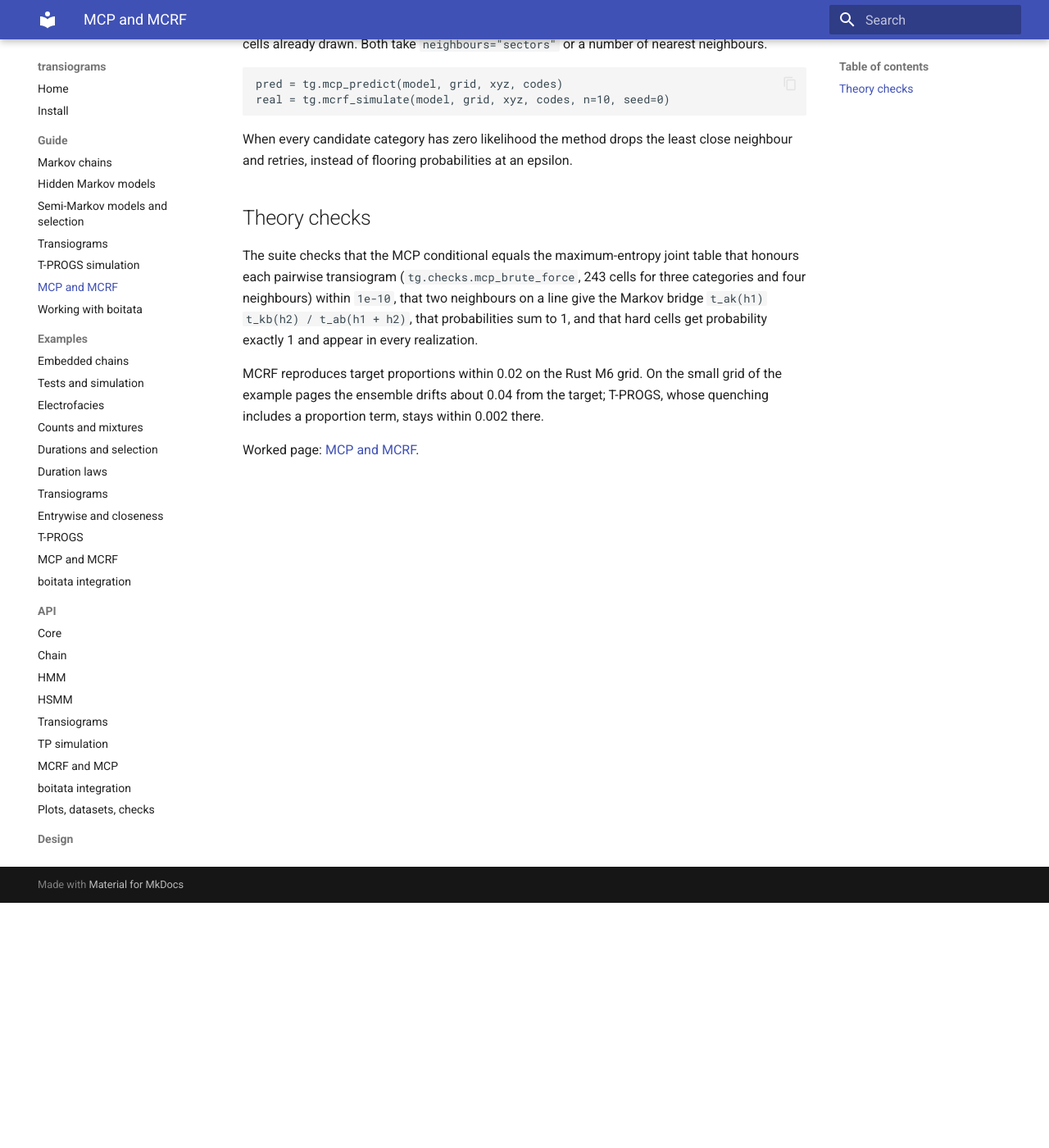
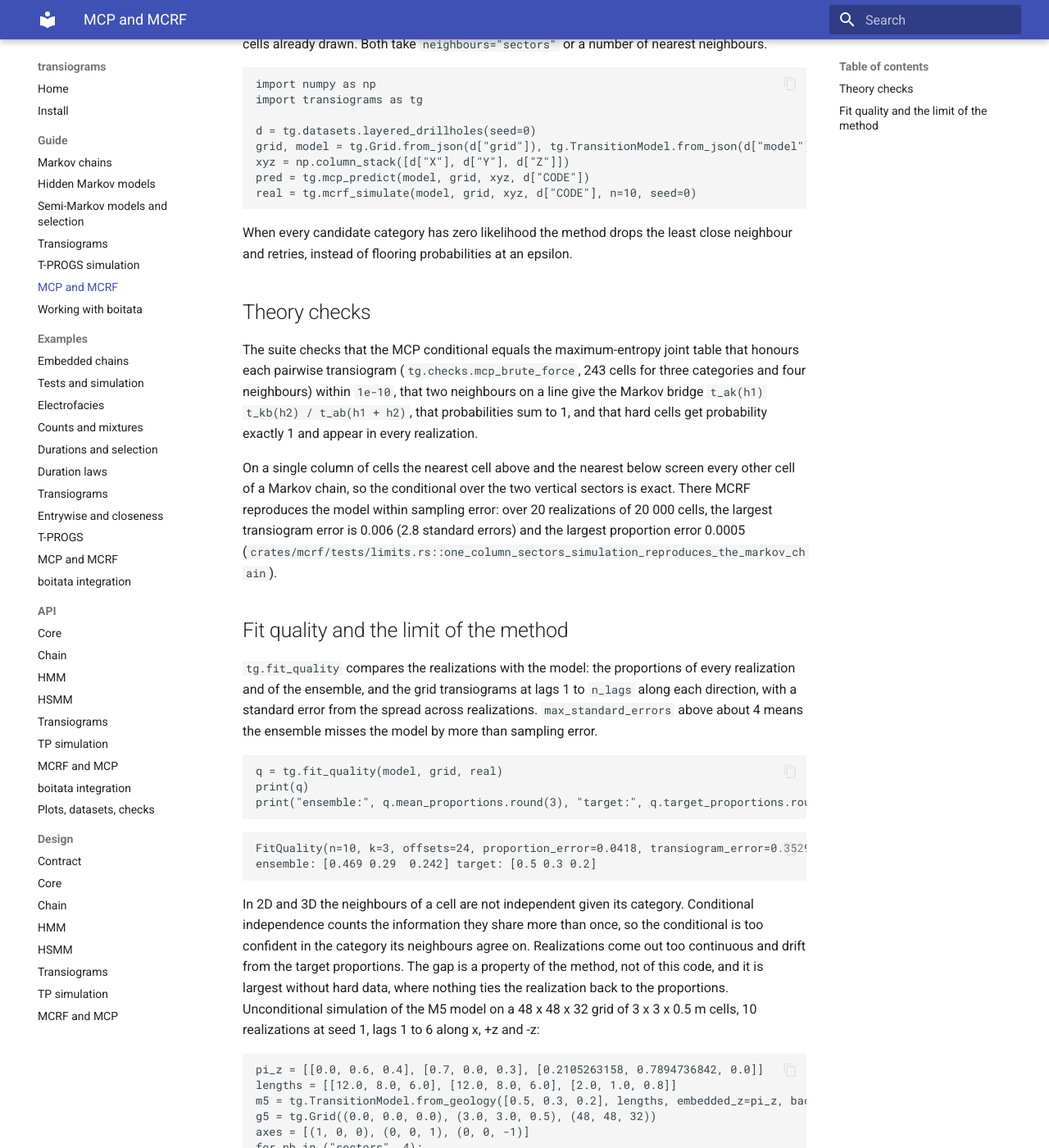
Before and after one commit to cratongen/transiograms, an MkDocs documentation site: the page built from docs/guide/mcrf-mcp.md, in a window 1280 px wide and 1400 px high, scrolled down 299 px. Shown: the whole window at 82% size. Built offline with MkDocs 1.6.1 and Material for MkDocs 9.7.7, drawn with Linux system fonts in a browser that asks for light colours; some of the changed text lies outside the part shown.

Commit message:
docs(mcrf): document the conditional-independence gap with seeded limit tests

````diff
--- a/docs/guide/mcrf-mcp.md
+++ b/docs/guide/mcrf-mcp.md
@@ -10,8 +10,14 @@ seeded random path, drawing each cell from the same conditional over the hard da
 already drawn. Both take `neighbours="sectors"` or a number of nearest neighbours.
 
 ```python
-pred = tg.mcp_predict(model, grid, xyz, codes)
-real = tg.mcrf_simulate(model, grid, xyz, codes, n=10, seed=0)
+import numpy as np
+import transiograms as tg
+
+d = tg.datasets.layered_drillholes(seed=0)
+grid, model = tg.Grid.from_json(d["grid"]), tg.TransitionModel.from_json(d["model"])
+xyz = np.column_stack([d["X"], d["Y"], d["Z"]])
+pred = tg.mcp_predict(model, grid, xyz, d["CODE"])
+real = tg.mcrf_simulate(model, grid, xyz, d["CODE"], n=10, seed=0)
 ```
 
 When every candidate category has zero likelihood the method drops the least close neighbour
@@ -25,8 +31,77 @@ neighbours) within `1e-10`, that two neighbours on a line give the Markov bridge
 `t_ak(h1) t_kb(h2) / t_ab(h1 + h2)`, that probabilities sum to 1, and that hard cells get
 probability exactly 1 and appear in every realization.
 
-MCRF reproduces target proportions within 0.02 on the Rust M6 grid. On the small grid of the
-example pages the ensemble drifts about 0.04 from the target; T-PROGS, whose quenching includes a
-proportion term, stays within 0.002 there.
+On a single column of cells the nearest cell above and the nearest below screen every other
+cell of a Markov chain, so the conditional over the two vertical sectors is exact. There MCRF
+reproduces the model within sampling error: over 20 realizations of 20 000 cells, the largest
+transiogram error is 0.006 (2.8 standard errors) and the largest proportion error 0.0005
+(`crates/mcrf/tests/limits.rs::one_column_sectors_simulation_reproduces_the_markov_chain`).
+
+## Fit quality and the limit of the method
+
+`tg.fit_quality` compares the realizations with the model: the proportions of every realization
+and of the ensemble, and the grid transiograms at lags 1 to `n_lags` along each direction, with
+a standard error from the spread across realizations. `max_standard_errors` above about 4 means
+the ensemble misses the model by more than sampling error.
+
+```python
+q = tg.fit_quality(model, grid, real)
+print(q)
+print("ensemble:", q.mean_proportions.round(3), "target:", q.target_proportions.round(3))
+```
+
+```text
+FitQuality(n=10, k=3, offsets=24, proportion_error=0.0418, transiogram_error=0.3529, max_standard_errors=87.9)
+ensemble: [0.469 0.29  0.242] target: [0.5 0.3 0.2]
+```
+
+In 2D and 3D the neighbours of a cell are not independent given its category. Conditional
+independence counts the information they share more than once, so the conditional is too
+confident in the category its neighbours agree on. Realizations come out too continuous and
+drift from the target proportions. The gap is a property of the method, not of this code, and
+it is largest without hard data, where nothing ties the realization back to the proportions.
+Unconditional simulation of the M5 model on a 48 x 48 x 32 grid of 3 x 3 x 0.5 m cells, 10
+realizations at seed 1, lags 1 to 6 along x, +z and -z:
+
+```python
+pi_z = [[0.0, 0.6, 0.4], [0.7, 0.0, 0.3], [0.2105263158, 0.7894736842, 0.0]]
+lengths = [[12.0, 8.0, 6.0], [12.0, 8.0, 6.0], [2.0, 1.0, 0.8]]
+m5 = tg.TransitionModel.from_geology([0.5, 0.3, 0.2], lengths, embedded_z=pi_z, background=2)
+g5 = tg.Grid((0.0, 0.0, 0.0), (3.0, 3.0, 0.5), (48, 48, 32))
+axes = [(1, 0, 0), (0, 0, 1), (0, 0, -1)]
+for nb in ("sectors", 4):
+    r = tg.mcrf_simulate(m5, g5, np.empty((0, 3)), [], n=10, seed=1, neighbours=nb)
+    q = tg.fit_quality(m5, g5, r, directions=axes)
+    up = q.mean[6, 1, 1]
+    print(nb, q.mean_proportions.round(3), round(q.transiogram_error, 3), round(q.max_standard_errors, 1), up.round(3))
+print("model t_11(1) along +z:", q.model[6, 1, 1].round(3))
+```
+
+```text
+sectors [0.462 0.314 0.225] 0.19 31.2 0.765
+4 [0.486 0.297 0.217] 0.088 22.4 0.671
+model t_11(1) along +z: 0.643
+```
+
+| Neighbourhood | Proportion error | Largest transiogram error | Standard errors |
+| --- | --- | --- | --- |
+| `"sectors"` (default) | 0.038 | 0.190 | 31.2 |
+| `1` | 0.001 | 0.393 | 374 |
+| `2` | 0.002 | 0.276 | 101 |
+| `4` | 0.017 | 0.088 | 22.4 |
+| `8` | 0.054 | 0.262 | 56.8 |
+
+The last column is the ensemble `t_11(1)` along +z (offset index 6). With the default sectors it
+is 0.765 against 0.643 in the model: category 1 comes out too continuous. No
+neighbourhood reproduces the transiograms within sampling error on this grid; four nearest
+neighbours come closest. The sectors and four-neighbour rows are pinned by
+`crates/mcrf/tests/limits.rs`, which fails if a change moves them out of their band, and the
+other rows were measured with the same grid and seed.
+
+Hard data reduce the drift. With 16 holes on the 96 x 96 x 32 M6 grid the ensemble proportions
+fall within 0.02 of the target (`crates/mcrf/tests/acceptance.rs::m6_acceptance`). On the
+example data above, with 750 points on a 32 x 32 x 30 grid, the proportion error is still 0.042;
+T-PROGS on the same data and seed stays within 0.001 (see [T-PROGS](tp-simulation.md)).
+Check `tg.fit_quality` on your own grid before you rely on MCRF proportions or continuity.
 
 Worked page: [MCP and MCRF](../examples/06-mcrf-mcp/01-mcp-and-mcrf/README.md).
````
Also changed, not shown: docs/design/mcrf.md (+9 -0 lines), examples/06-mcrf-mcp/01-mcp-and-mcrf/README.md (+16 -0 lines), 4 other files.
